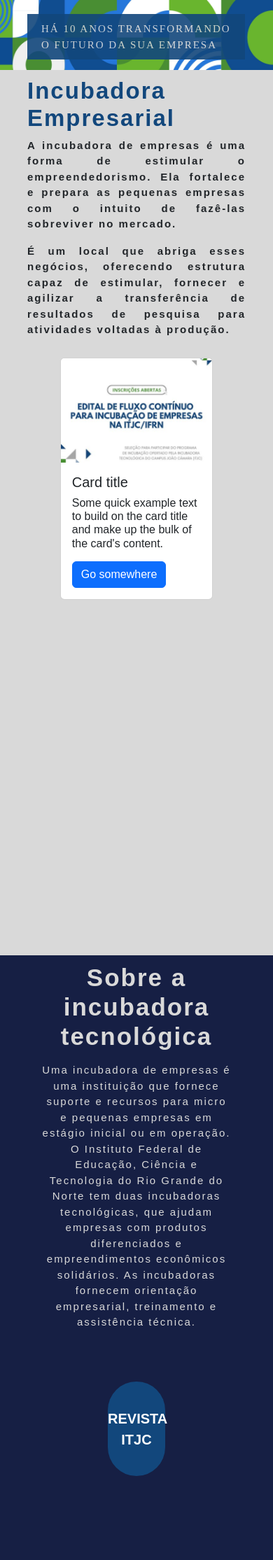
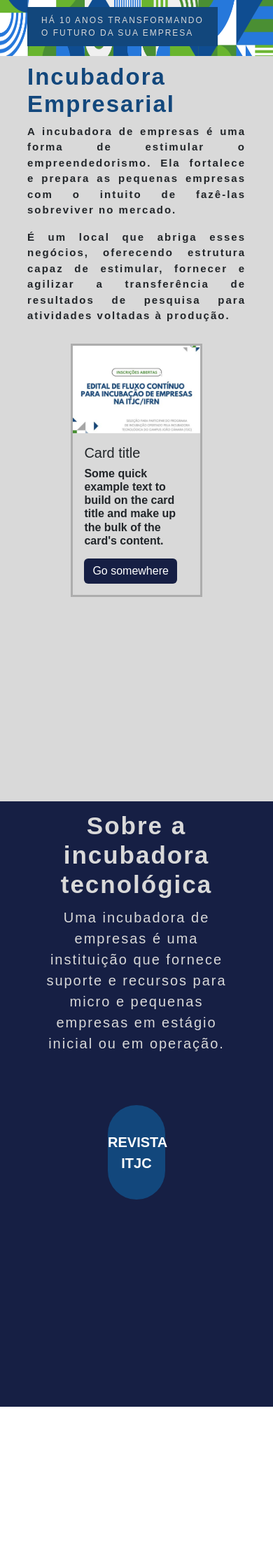
Before and after one commit to luizeduardosb/app-itjc, a Django app: page / in a window 390 px wide; the page is wider, and only the part inside the window is pictured. Shown: the part 63-2292 px from the top of that part at 70% size. Run offline with Django 4.2, Linux system fonts and the light colour scheme; data comes from the database, SQL or seed files in the repository; both versions use the stored data as it was after the commit; some libraries are stand-ins or nearby versions.

Commit message:
Card da seção inicial;

```diff
--- a/aplicacoes/static/css/estilo.css
+++ b/aplicacoes/static/css/estilos.css
@@ -220,22 +220,20 @@ section h1 {
 /* Background */
 
 #inicio img {
-    height: 150px;
+    height: 130px;
     width: 100%;
     position: relative;
 }
 
 #inicio p {
     position: absolute;
-    margin-top: -120px;
+    margin-top: -110px;
     margin-left: 15%;
     background-color: #12477C;
     text-transform: uppercase;
     color: #D9D9D9;
     padding: 10px 20px;
     font-size: 25px;
-    opacity: 0.9;
-    font-family: 'K2D';
     letter-spacing: 2px;
 }
 
@@ -244,7 +242,7 @@ section h1 {
 section#inicio-txt {
     display: block;
     margin-top: 0;
-    min-height: 65vh;
+    min-height: 55vh;
 
 }
 
@@ -274,34 +272,39 @@ section#inicio-txt {
     font-size: 20px;
 }
 
-.destaque {
+.destaque.inicio {
     padding-top: 4%;
     width: 30%;
 }
 
-.card {
+.card.inicio {
     position: inherit;
     float: right;
     width: 100%;
+    align-items: center;
+    border: 3px solid #adadad;
+    border-radius: 0;
 }
 
-.icon-cont.inicio {
-    padding-top: 3%;
+.card-img-top.inicio {
+    width: 100%;
 }
 
-/*.card-body {
+.btn.btn-primary.inicio {
+    background-color: #161f44;
+    border: 0;
+}
+
+.card-body.inicio {
     background-color: #D9D9D9;
-    border-left: 1px solid #7A7A7A;
-    border-right: 1px solid #7A7A7A;
-    border-bottom: 1px solid #7A7A7A;
-}*/
+}
 
 /* Seção Sobre */
 section#sobre {
     width: 100%;
     margin: 0;
+    margin-top: 2%;
     display: block;
-    margin-top: 4%;
     min-height: 45vh;
     background-color: #161f44;
 }
@@ -316,8 +319,8 @@ section#sobre {
 }
 
 .sobre h3 {
-    padding-top: 4%;
-    padding-bottom: 3%;
+    padding-top: 5%;
+    padding-bottom: 1%;
     text-align: center;
     font-weight: bold;
     letter-spacing: 2px;
@@ -326,7 +329,7 @@ section#sobre {
 }
 
 .sobre p {
-    font-size: 15px;
+    font-size: 20px;
     color: #D9D9D9;
     letter-spacing: 2px;
     padding-bottom: 3vh;
@@ -619,14 +644,14 @@ div.card.contato {
 
 .card-text {
     line-height: 1.2;
+    font-weight: bold;
 }
 
 .card-title.contato {
     color: white;
     font-family: 'K2D', sans-serif;
-    font-style: italic;
     font-weight: 700;
-    font-size: 1.4vw !important;
+    font-size: 1.4vw;
 }
 
 .card-body-son {
@@ -765,12 +804,17 @@ section#autoral {
     }
 
     /* Background */
-    .background img {
-        height: 180px;
+    #inicio img {
+        height: 80px;
     }
 
     .icon-cont {
         display: none;
+    }
+
+    #inicio p {
+        font-size: 12px;
+        margin-top: -70px;
     }
 
     /* Seção inicio */
@@ -784,21 +828,25 @@ section#autoral {
     }
 
     .txt-incubadora h4 {
-        font-size: 40px;
+        font-size: 34px;
     }
 
     .txt-incubadora p {
         font-size: 15px;
     }
 
-    .destaque {
-        width: 100%;
+    .destaque.inicio {
+        width: 60%;
+        margin-left: 20%;
     }
 
     .card {
         float: none;
         width: 70%;
-        margin-left: 15%;
+    }
+
+    .card.inicio {
+        float: none;
     }
 
     /* Seção Sobre */
--- a/aplicacoes/templates/aplicacoes/home.html
+++ b/aplicacoes/templates/aplicacoes/home.html
@@ -6,7 +6,7 @@ ITJC
 
 {% block content %}
 <div id="inicio">
-  <img src="{% static 'img/background.jpg' %}" />
+  <img src="{% static 'img/background.PNG' %}" />
   <p>Há 10 anos transformando <br> o futuro da sua empresa</p>
 </div>
 
@@ -22,21 +22,18 @@ ITJC
         voltadas à produção.</p>
     </div>
 
-    <div class="destaque">
-      <div class="card">
-        <img src="{% static 'img/exemplo.png' %}" class="card-img-top" alt="..." />
-        <div class="card-body">
-          <h5 class="card-title">Card title</h5>
-          <p class="card-text">Some quick example text to build on the card title and make up the bulk of the card's
+    <div class="destaque inicio">
+      <div class="card inicio">
+        <img src="{% static 'img/exemplo.png' %}" class="card-img-top inicio" alt="..." />
+        <div class="card-body inicio">
+          <h5 class="card-title inicio">Card title</h5>
+          <p class="card-text inicio">Some quick example text to build on the card title and make up the bulk of the
+            card's
             content.</p>
-          <a href="#" class="btn btn-primary">Go somewhere</a>
+          <a href="#" class="btn btn-primary inicio">Go somewhere</a>
         </div>
       </div>
     </div>
-  </div>
-
-  <div class="icon-cont inicio">
-    <i class="fa-solid fa-angles-down fa-lg" style="color: #000000;"></i>
   </div>
 </section>
 
@@ -45,9 +42,7 @@ ITJC
     <h3>Sobre a incubadora tecnológica</h3>
     <p>Uma incubadora de empresas é uma instituição que fornece suporte e
       recursos para micro e pequenas empresas em
-      estágio inicial ou em operação. O Instituto Federal de Educação, Ciência e Tecnologia do Rio Grande do Norte tem
-      duas incubadoras tecnológicas, que ajudam empresas com produtos diferenciados e empreendimentos econômicos
-      solidários. As incubadoras fornecem orientação empresarial, treinamento e assistência técnica.</p>
+      estágio inicial ou em operação.</p>
     <button>REVISTA ITJC</button>
   </div>
 
@@ -55,6 +50,10 @@ ITJC
 
 <section id="incubacao">
 
+
+</section>
+
+<section id="divi">
 
 </section>
 
@@ -109,6 +108,7 @@ ITJC
 </section>
 
 <section id="editais">
+  <div class="editais">
     <h2>Editais</h2>
     <div class="container-editais">
       {% for edital in editais %}
@@ -134,5 +134,6 @@ ITJC
       </div>
       {% endfor %}
     </div>
+  </div>
 </section>
 {% endblock %}
--- a/aplicacoes/templates/base.html
+++ b/aplicacoes/templates/base.html
@@ -10,7 +10,8 @@
     <link href="https://cdn.jsdelivr.net/npm/bootstrap@5.3.1/dist/css/bootstrap.min.css" rel="stylesheet" integrity="sha384-4bw+/aepP/YC94hEpVNVgiZdgIC5+VKNBQNGCHeKRQN+PtmoHDEXuppvnDJzQIu9" crossorigin="anonymous" />
     <script src="https://cdn.jsdelivr.net/npm/bootstrap@5.3.1/dist/js/bootstrap.bundle.min.js" integrity="sha384-HwwvtgBNo3bZJJLYd8oVXjrBZt8cqVSpeBNS5n7C8IVInixGAoxmnlMuBnhbgrkm" crossorigin="anonymous"></script>
     <script src="https://kit.fontawesome.com/0407c4301f.js" crossorigin="anonymous"></script>
-    <link rel="stylesheet" href="{% static 'css/estilo.css' %}" />
+    <link rel="stylesheet" href="{% static 'css/estilos.css' %}" />
+    <link rel="website icon" type="png" href="{% static 'img/favicon-icon.png' %}">
   </head>
 
   <body>
@@ -114,8 +115,7 @@
       </section>
 
       <section id="autoral">
-        COPY
-      </section>
+        Copyright © | ITJC - Incubadora Tecnológica do Instituto Federal do Rio Grande do Norte </section>
 
     <script src="{% static 'js/scripts.js' %}"></script>
   </body>
```
Also changed, not shown: other parts of aplicacoes/static/css/estilos.css (+48 -1 lines), aplicacoes/static/img/back.svg (added), aplicacoes/static/img/background2.PNG (added), aplicacoes/static/img/favicon-icon.png (added), db.sqlite3. Lines whose indentation alone changed are shown as unchanged.
